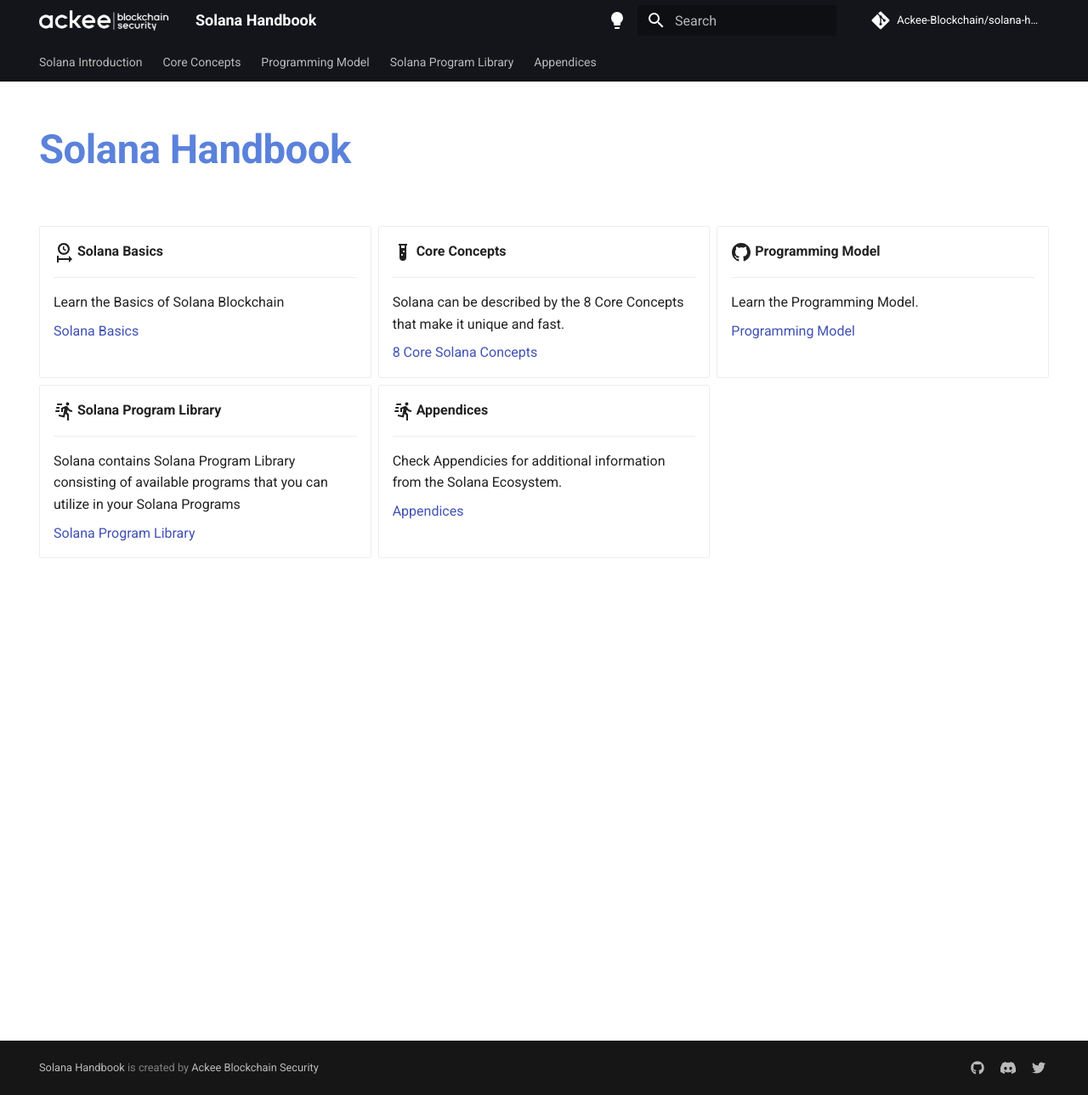
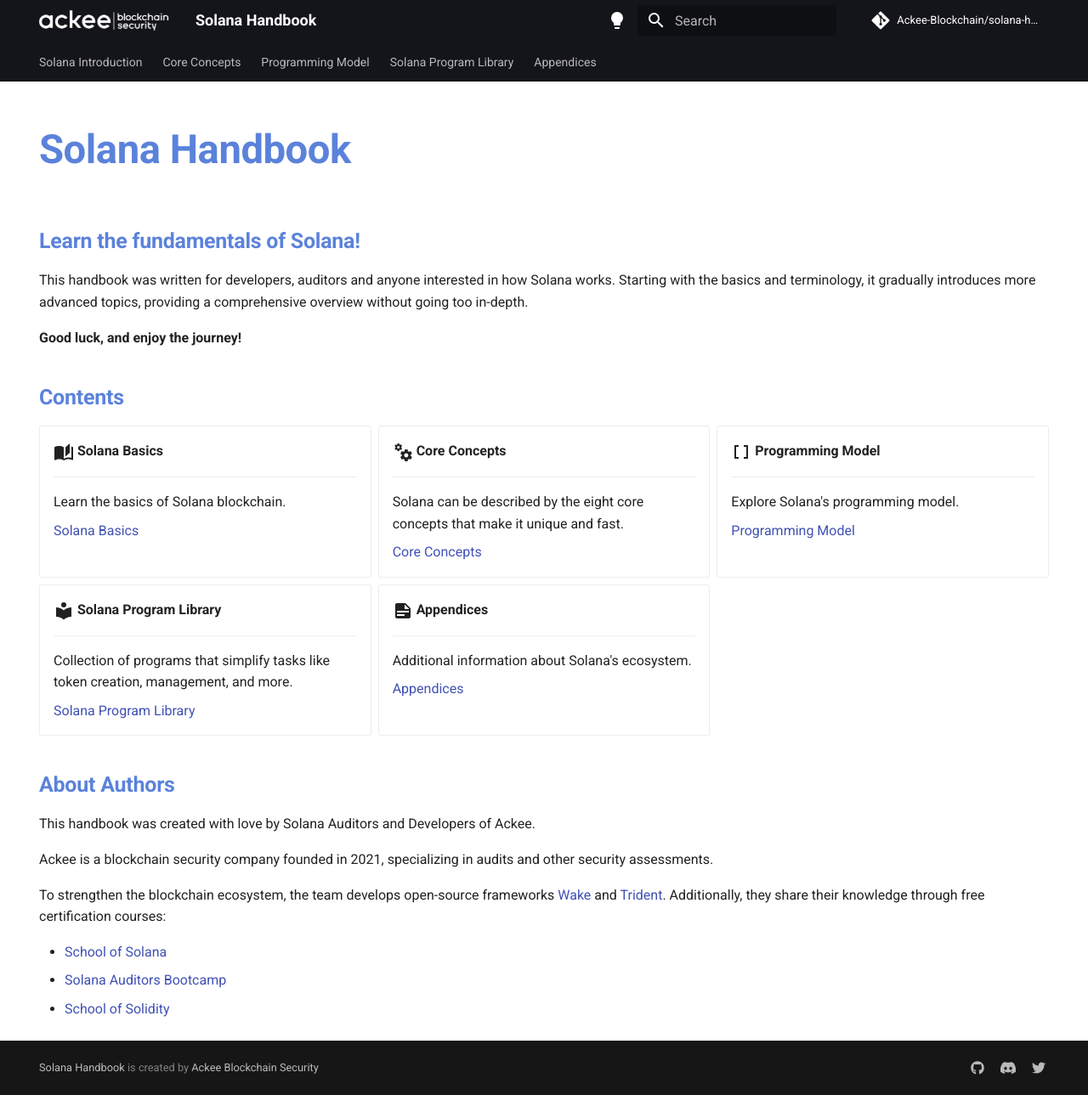
Before and after one commit to vmpyre/solana-handbook, an MkDocs documentation site: the page built from docs/index.md, in a window 1280 px wide and 1289 px high. Shown: the whole window at 85% size. Built offline with MkDocs 1.6.1 and Material for MkDocs 9.7.7, drawn with Linux system fonts in a browser that asks for light colours; comment, search, counter and statistics services are not loaded.

Commit message:
Update/landing pages (#22)
* update core concepts landing page

* update programming model landing page

* update spl landing page

* update introduction

* add solana introduction landing page

```diff
--- a/docs/index.md
+++ b/docs/index.md
@@ -7,47 +7,66 @@ hide:
 
 # Solana Handbook
 
+## Learn the fundamentals of Solana!
+
+This handbook was written for developers, auditors and anyone interested in how Solana works. Starting with the basics and terminology, it gradually introduces more advanced topics, providing a comprehensive overview without going too in-depth.
+
+**Good luck, and enjoy the journey!**
+
+## Contents
 
 <div class="grid cards" markdown>
 
--   :material-clock-start:{ .lg .middle } __Solana Basics__
+-   :material-book-open-page-variant:{ .lg .middle } __Solana Basics__
 
     ---
 
-    Learn the Basics of Solana Blockchain
+    Learn the basics of Solana blockchain.
 
     [Solana Basics](./handbook/chapter1/index.md)
 
--   :material-test-tube:{ .lg .middle } __Core Concepts__
+-   :material-cogs:{ .lg .middle } __Core Concepts__
 
     ---
 
-    Solana can be described by the 8 Core Concepts that make it unique and fast.
+    Solana can be described by the eight core concepts that make it unique and fast.
 
-    [8 Core Solana Concepts](./handbook/chapter2/index.md)
+    [Core Concepts](./handbook/chapter2/index.md)
 
--   :octicons-mark-github-24:{ .lg .middle } __Programming Model__
+-   :material-code-brackets:{ .lg .middle } __Programming Model__
 
     ---
 
-    Learn the Programming Model.
+    Explore Solana's programming model.
 
     [Programming Model](./handbook/chapter3/index.md)
 
--   :material-run-fast:{ .lg .middle } __Solana Program Library__
+-   :material-library:{ .lg .middle } __Solana Program Library__
 
     ---
 
-    Solana contains Solana Program Library consisting of available programs that you can utilize in your Solana Programs
+    Collection of programs that simplify tasks like token creation, management, and more.
 
     [Solana Program Library](./handbook/chapter4/index.md)
 
--   :material-run-fast:{ .lg .middle } __Appendices__
+-   :material-note-text:{ .lg .middle } __Appendices__
 
     ---
 
-    Check Appendicies for additional information from the Solana Ecosystem.
+    Additional information about Solana's ecosystem.
 
     [Appendices](./handbook/appendices/index.md)
 
 </div>
+
+## About Authors
+
+This handbook was created with love by Solana Auditors and Developers of Ackee.
+
+Ackee is a blockchain security company founded in 2021, specializing in audits and other security assessments.
+
+To strengthen the blockchain ecosystem, the team develops open-source frameworks [Wake](https://ackee.xyz/wake/docs/latest/) and [Trident](https://ackee.xyz/trident/docs/latest/). Additionally, they share their knowledge through free certification courses:
+
+- [School of Solana](https://ackee.xyz/school-of-solana)
+- [Solana Auditors Bootcamp](https://ackee.xyz/solana-auditors-bootcamp)
+- [School of Solidity](https://ackee.xyz/school-of-solidity)
--- a/mkdocs.yml
+++ b/mkdocs.yml
@@ -8,6 +8,7 @@ site_author: Ackee Blockchain
 nav:
   - Solana Introduction:
       - handbook/chapter1/index.md
+      - Introduction: handbook/chapter1/introduction.md
       - Blockchain: handbook/chapter1/blockchain.md
       - Transaction: handbook/chapter1/transaction.md
       - Infrastructure: handbook/chapter1/infrastructure.md
```
Also changed, not shown: docs/handbook/chapter1/index.md (+63 -16 lines), docs/handbook/chapter1/introduction.md (added, +24 -0 lines), docs/handbook/chapter2/index.md (+73 -1 lines), docs/handbook/chapter3/index.md (+65 -1 lines), docs/handbook/chapter4/index.md (+40 -1 lines).
